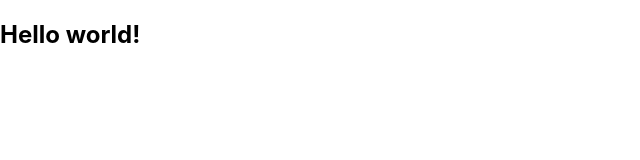
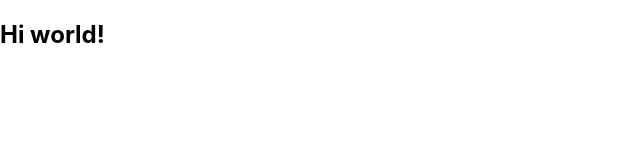
Before and after one commit to ioan-ghisoi-cko/base-playground, a website: page src/front-end/index.html in a window 1280 px wide. Shown: the full height of the page, 0-640 px from the left. Drawn offline with Linux system fonts and the light colour scheme.

Commit message:
Sample update

```diff
--- a/src/front-end/index.html
+++ b/src/front-end/index.html
@@ -1,5 +1,6 @@
 <!DOCTYPE html>
 <html lang="en">
+
 <head>
   <meta charset="UTF-8" />
   <title>Environment</title>
@@ -8,8 +9,9 @@
 </head>
 
 <body>
-    <h2>Hello world!</h2>
+  <h2>Hi world!</h2>
 
   <script src="./scripts/script.js"></script>
 </body>
+
 </html>
```
Lines whose indentation alone changed are shown as unchanged.
